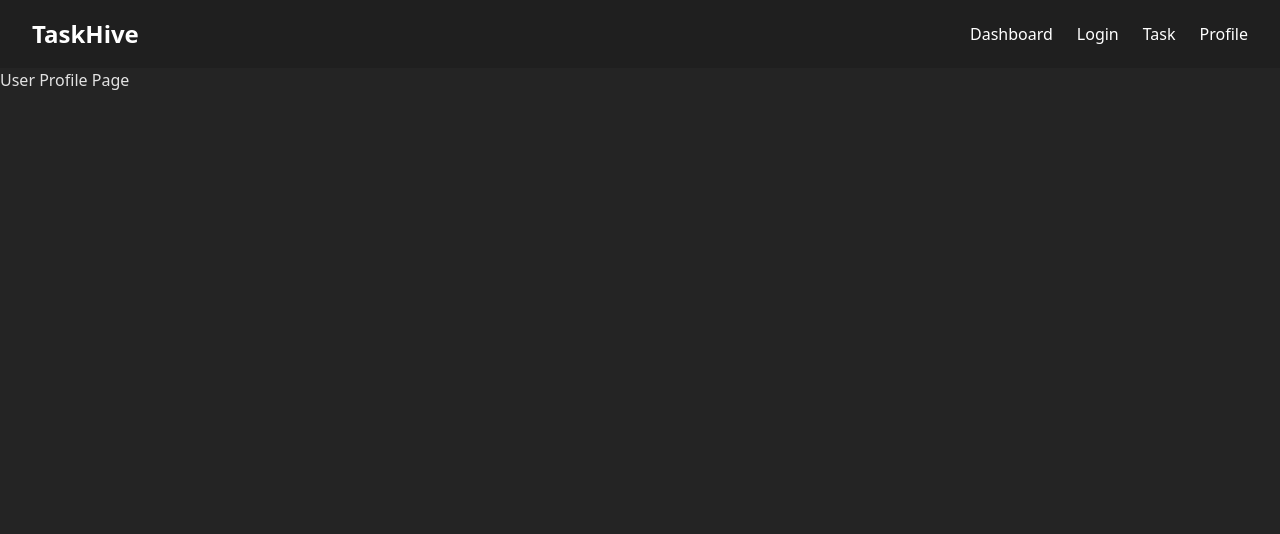
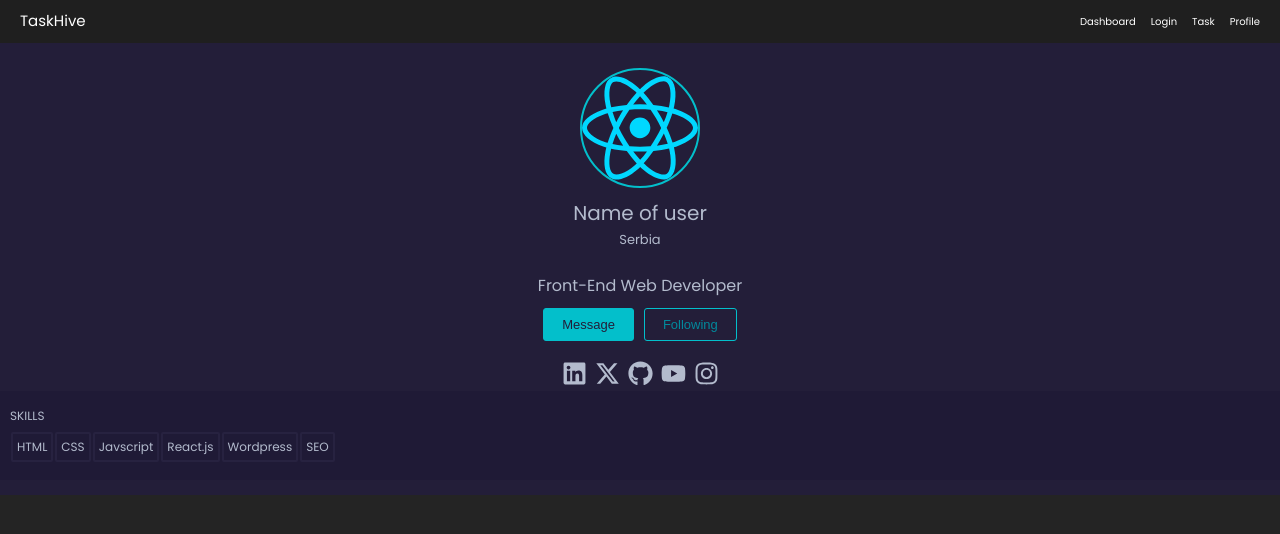
Before and after one commit to GauriKale11/SE-project_Taskhive, a React (Vite) app in the folder frontend/: page /profile in a window 1280 px wide. Shown: the top 534 px of the page. Built offline with nearby package versions, Linux system fonts and the light colour scheme.

Commit message:
basic profile page

```diff
--- a/frontend/src/pages/Profile.jsx
+++ b/frontend/src/pages/Profile.jsx
@@ -1,11 +1,44 @@
-import React from 'react'
+import React from "react";
+import profileImage from "../assets/react.svg";
+import { FaLinkedin } from "react-icons/fa6";
+import { FaXTwitter } from "react-icons/fa6";
+import { FaGithub } from "react-icons/fa6";
+import { FaYoutube } from "react-icons/fa6";
+import { FaInstagram } from "react-icons/fa6";
+import "../styles/profile.css";
+
 
 const Profile = () => {
   return (
-    <div>
-      <p>User Profile Page</p>
+    <div className="personal">
+      <img src={profileImage} alt="" />
+      <h1 className="name">Name of user</h1>
+      <p className="country">Serbia</p>
+      <p className="stack">Front-End Web Developer</p>
+      <div className="buttons">
+        <button className="primary">Message</button>
+        <button className="secondary">Following</button>
+      </div>
+      <div className="social">
+      <FaLinkedin />
+      <FaXTwitter />
+      <FaGithub />
+      <FaYoutube />
+      <FaInstagram />
+      </div>
+      <div className='skills'>
+        <h2>Skills</h2>
+        <ul>
+            <li>HTML</li>
+            <li>CSS</li>
+            <li>Javscript</li>
+            <li>React.js</li>
+            <li>Wordpress</li>
+            <li>SEO</li>
+        </ul>
     </div>
-  )
-}
+    </div>
+  );
+};
 
-export default Profile
+export default Profile;
--- /dev/null
+++ b/frontend/src/styles/profile.css
@@ -0,0 +1,135 @@
+@import url('https://fonts.googleapis.com/css2?family=Poppins&family=Roboto&display=swap');
+
+
+
+*{
+  box-sizing: border-box;
+  padding: 0px;
+  margin: 0px;
+}
+
+html{
+  font-size: 10px;
+}
+
+body{
+  background-color: #28223F;
+  color: #B3BBCD;
+  font-family: "Poppins", sans-serif;
+}
+
+li{
+  list-style: none;
+}
+
+section{
+  width: 32rem;
+  position: absolute;
+  top: 50%;
+  right: 50%;
+  transform: translate(50%, -50%);
+  box-shadow: 0px 10px 20px -10px rgba(0, 0, 0, 0.75)
+}
+
+.personal{
+  background-color: #231E39;
+  padding: 2.5rem 0 1.5rem 0;
+}
+
+.personal .pro{
+  background-color: #FEBB0B;
+  color: #231E39;
+  border: 1px solid #FEBB0B;
+  border-radius: .2rem;
+  font-size: 1.4rem;
+  padding: .1rem .7rem;
+  position: absolute;
+  top: 1.5rem;
+  left: 2rem;
+}
+
+.personal img{
+  width: 12rem;
+  height: 12rem;
+  border-radius: 50%;
+  border: .2rem solid #03BFCB;
+  display: block;
+  margin: auto;
+
+}
+
+.personal .name{
+  margin-top: 1rem;
+  text-align: center;
+}
+
+.personal .country{
+  text-align: center;
+  font-size: 1.3rem;
+  margin: 0.2rem;
+}
+
+.personal .stack{
+  text-align: center;
+  font-size: 1.6rem;
+  margin-top: 2.5rem;
+
+}
+
+.personal .buttons{
+  text-align: center;
+  margin: 1rem;
+}
+
+.personal button{
+  border: 1px solid #03BFCB;
+  padding: .8rem 1.8rem;
+  border-radius: .3rem;
+  font-size: 1.3rem;
+}
+
+.personal button:hover{
+  cursor: pointer;
+}
+
+.personal button.primary{
+  background-color: #03BFCB;
+  color: #231E39;
+  margin-right: .5rem;
+}
+
+.personal button.secondary{
+  background-color: transparent;
+  color: #02899C;
+  margin-left: .5rem;
+}
+
+.social{
+  text-align: center;
+}
+
+.social svg{
+  font-size: 2.5rem;
+  margin: 1rem 0.4rem .1rem 0.4rem;
+  cursor: pointer;
+}
+
+.skills{
+  background-color: #1F1A36;
+  padding: 1.6rem 1rem;
+}
+
+.skills h2{
+  text-transform: uppercase;
+  font-size: 1.2rem;
+  margin-bottom: 0.5rem;
+}
+
+.skills ul li{
+  display: inline-block;
+  font-size: 1.2rem;
+  border: .2rem solid #272240;
+  border-radius: .2rem;
+  padding: .4rem;
+  margin: .2rem .1rem;
+}
```
Also changed, not shown: 1 other file (tests, documents, lock files or other folders).
